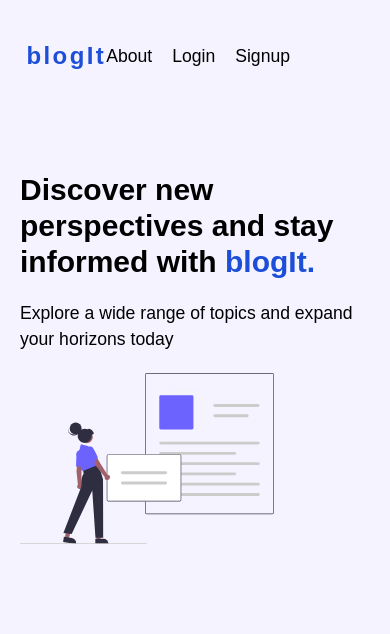
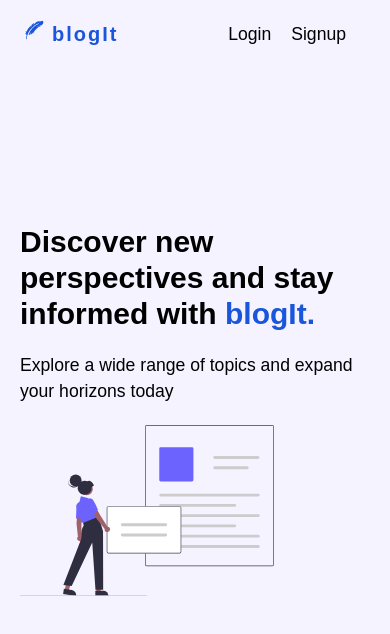
Before and after one commit to cedricahenkorah/blog-it, a React (Create React App) app: page / in a window 390 px wide. Shown: the top 634 px of the page. Built offline with nearby package versions, Linux system fonts and the light colour scheme; no server answers.

Commit message:
working on responsiveness

```diff
--- a/package.json
+++ b/package.json
@@ -3,6 +3,7 @@
   "version": "0.1.0",
   "private": true,
   "dependencies": {
+    "@headlessui/react": "^1.7.13",
     "@testing-library/jest-dom": "^5.16.5",
     "@testing-library/react": "^13.4.0",
     "@testing-library/user-event": "^13.5.0",
--- a/src/App.js
+++ b/src/App.js
@@ -14,7 +14,7 @@ import Landing from "./pages/landing/Landing";
 import Create from "./pages/create/Create";
 import Profile from "./pages/profile/Profile";
 import Navbar from "./components/Navbar";
-import Sidebar from "./components/Sidebar";
+import Sidebars from "./components/Sidebar";
 
 function App() {
   const { user, authIsReady } = useAuthContext();
@@ -23,7 +23,7 @@ function App() {
     <div className="App">
       {authIsReady && (
         <BrowserRouter>
-          {user && <Sidebar />}
+          {user && <Sidebars />}
           <div className="w-full">
             <Navbar />
             <Routes>
--- a/src/components/FeedList.js
+++ b/src/components/FeedList.js
@@ -4,7 +4,7 @@ import Avatar from "./Avatar";
 
 export default function FeedList({ blogs }) {
   return (
-    <div className="bg-white py-5 sm:py-5">
+    <div className="bg-slate-200 py-5 sm:py-5">
       <div className="mx-auto max-w-7xl px-6 lg:px-8">
         <div className="mx-auto grid max-w-2xl grid-cols-1 gap-y-16 gap-x-8  lg:mx-0 lg:max-w-none lg:grid-cols-3">
           {blogs.length === 0 && <p>No blogs posted yet!</p>}
@@ -27,7 +27,7 @@ export default function FeedList({ blogs }) {
                     <span className="absolute inset-0" />
                     {blog.title}
                   </h3>
-                  <p className="mt-5 text-sm leading-6 text-gray-600 line-clamp-3">
+                  <p className="mt-5 mr-2 text-sm leading-6 text-gray-600 line-clamp-3">
                     {blog.details}
                   </p>
                 </div>
--- a/src/components/Navbar.js
+++ b/src/components/Navbar.js
@@ -1,19 +1,23 @@
 import { Link } from "react-router-dom";
 import { useLogout } from "../hooks/useLogout";
 import { useAuthContext } from "../hooks/useAuthContext";
+import { GiFeather } from "react-icons/gi";
 
 export default function Navbar() {
   const { logout } = useLogout();
   const { user } = useAuthContext();
 
   return (
-    <nav className=" py-10 mb-10 px-20">
+    <nav className=" md:py-10 md:mb-10 mb-3 md:px-20 py-5 px-6">
       <ul className="flex mx-auto items-center justify-end">
-        <li className="mr-auto font-bold text-2xl tracking-widest text-blue-700">
+        <li className="mr-auto flex gap-2 font-semibold md:text-2xl text-xl tracking-widest text-blue-700">
+          <span>
+            <GiFeather />
+          </span>
           <Link to="/">blogIt</Link>
         </li>
 
-        <li className="mr-5">
+        <li className="mr-5 md:flex hidden">
           <Link to="/about">About</Link>
         </li>
 
@@ -30,7 +34,7 @@ export default function Navbar() {
 
         {user && (
           <li>
-            <button className="btn" onClick={logout}>
+            <button className="btn md:flex hidden" onClick={logout}>
               Logout
             </button>
           </li>
--- a/src/components/Sidebar.css
+++ b/src/components/Sidebar.css
@@ -1,13 +1,19 @@
 .sidebar {
   width: 300px;
-  min-width: 300px;
   min-height: 100vh;
   box-sizing: border-box;
   position: relative;
   color: #fff;
 }
+
+@media (max-width: 500px) {
+  .sidebar {
+    display: none;
+  }
+}
+
 .sidebar-content {
-  position: fixed;
+  /* position: fixed; */
   width: inherit;
 }
 .sidebar .user {
--- a/src/pages/Feed/Feed.css
+++ b/src/pages/Feed/Feed.css
@@ -1,11 +1,13 @@
 .project-filter {
   margin: 30px auto;
+  overflow-x: auto;
 }
 .project-filter nav {
   display: flex;
   padding: 10px;
   background-color: #fff;
   border-radius: 4px;
+  overflow-x: auto;
 }
 .project-filter p {
   font-size: 0.9em;
--- a/src/pages/Feed/Feed.js
+++ b/src/pages/Feed/Feed.js
@@ -25,6 +25,7 @@ export default function Feed() {
           case "education":
           case "entertainment":
           case "news":
+          case "sports":
             console.log(document.category, currentFilter);
             return document.category === currentFilter;
           default:
@@ -35,7 +36,7 @@ export default function Feed() {
 
   return (
     <div className="md:px-20 lg:pt-1 px-5 flex-grow">
-      <h2 className="text-3xl font-bold tracking-widest">Blogs feed</h2>
+      <h2 className="md:text-3xl font-bold tracking-widest text-xl">Feed</h2>
       {error && <p className="error">{error}</p>}
       {documents && (
         <FeedFilter currentFilter={currentFilter} changeFilter={changeFilter} />
--- a/src/pages/Feed/FeedFilter.js
+++ b/src/pages/Feed/FeedFilter.js
@@ -6,15 +6,24 @@ const filterList = [
   "news",
   "education",
   "entertainment",
+  "sports",
 ];
 
-export default function FeedFilter() {
+export default function FeedFilter({ currentFilter, changeFilter }) {
+  const handleClick = (newFilter) => {
+    changeFilter(newFilter);
+  };
+
   return (
     <div className="project-filter">
       <nav>
         <p>views:</p>
         {filterList.map((f) => (
-          <button key={f} onClick={() => {}} className="">
+          <button
+            key={f}
+            onClick={() => handleClick(f)}
+            className={currentFilter === f ? "active" : ""}
+          >
             {f}
           </button>
         ))}
--- a/src/pages/blog/BlogSummary.js
+++ b/src/pages/blog/BlogSummary.js
@@ -16,7 +16,6 @@ export default function BlogSummary({ blog }) {
 
   return (
     <div>
-      {" "}
       <div className="project-summary">
         <h2 className="font-medium text-2xl">{blog.name}</h2>
         <p className="flex items-center mt-2">
--- a/src/pages/create/Create.js
+++ b/src/pages/create/Create.js
@@ -12,6 +12,7 @@ const categories = [
   { value: "news", label: "News" },
   { value: "education", label: "Education" },
   { value: "entertainment", label: "Entertainment" },
+  { value: "sports", label: "Sports" },
 ];
 
 export default function Create() {
--- a/src/pages/landing/Landing.js
+++ b/src/pages/landing/Landing.js
@@ -4,8 +4,8 @@ import icon from "../../assets/landingicon.svg";
 
 export default function Landing() {
   return (
-    <div className="md:px-20 w-full lg:flex lg:pt-8 px-5">
-      <div className="flex flex-col xl:pt-24 lg:pt-10 pt-5 lg:w-[800px]">
+    <div className="md:px-20 w-full lg:flex  px-5 my-auto">
+      <div className="flex flex-col xl:pt-16 lg:pt-10 sm:pt-36 pt-36 lg:w-[800px]">
         <h1 className="font-extrabold xl:text-[4.2rem] lg:text-[3rem] md:text-[3.2rem] text-3xl xl:leading-[5rem] md:leading-[4rem]">
           Discover new perspectives and stay informed with{" "}
           <span className="text-blue-700">blogIt.</span>
--- a/tailwind.config.js
+++ b/tailwind.config.js
@@ -1,8 +1,11 @@
 /** @type {import('tailwindcss').Config} */
 module.exports = {
-  content: ["./src/**/*.{html,js}"],
+  content: [
+    "./src/**/*.{html,js}",
+    "node_modules/flowbite-react/**/*.{js,jsx,ts,tsx}",
+  ],
   theme: {
     extend: {},
   },
-  plugins: [require("@tailwindcss/line-clamp")],
+  plugins: [require("@tailwindcss/line-clamp"), require("flowbite/plugin")],
 };
```
Also changed, not shown: 1 other file (tests, documents, lock files or other folders).
